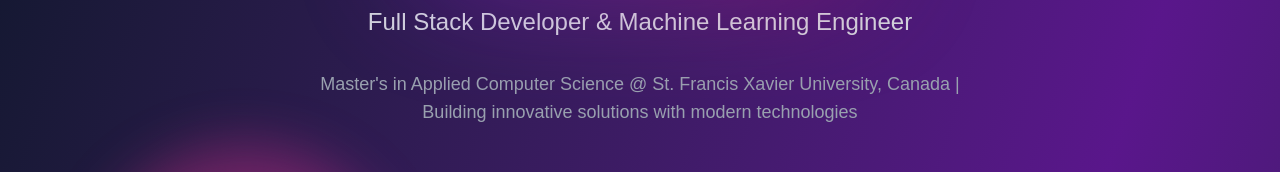
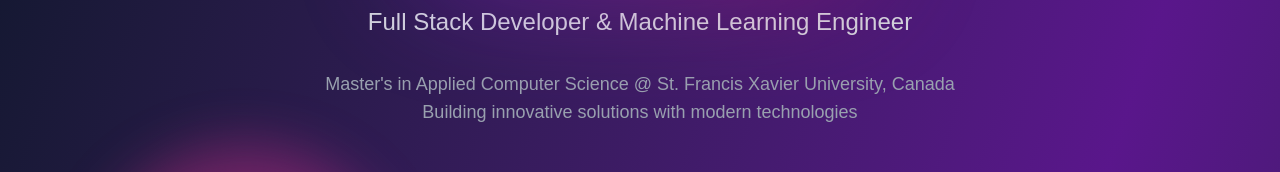
Before and after one commit to sanketvagal/portfolio, a Next.js app: page / in a window 1280 px wide. Shown: the part 345-517 px from the top of the page. Built offline with nearby package versions, Linux system fonts and the light colour scheme.

Commit message:
Fix formatting in Portfolio

```diff
--- a/src/components/Portfolio.jsx
+++ b/src/components/Portfolio.jsx
@@ -203,7 +203,7 @@
           </p>
           <p className="text-lg text-gray-400 mb-12 max-w-2xl mx-auto">
             Master's in Applied Computer Science @ St. Francis Xavier
-            University, Canada | Building innovative solutions with modern
+            University, Canada Building innovative solutions with modern
             technologies
           </p>
           <div className="flex flex-wrap justify-center gap-4">
```
